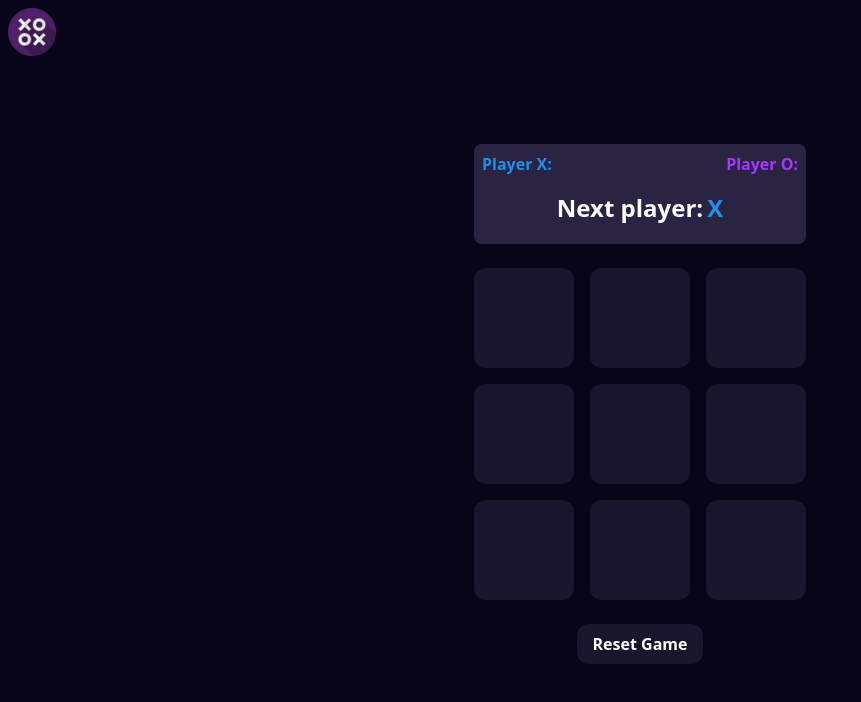
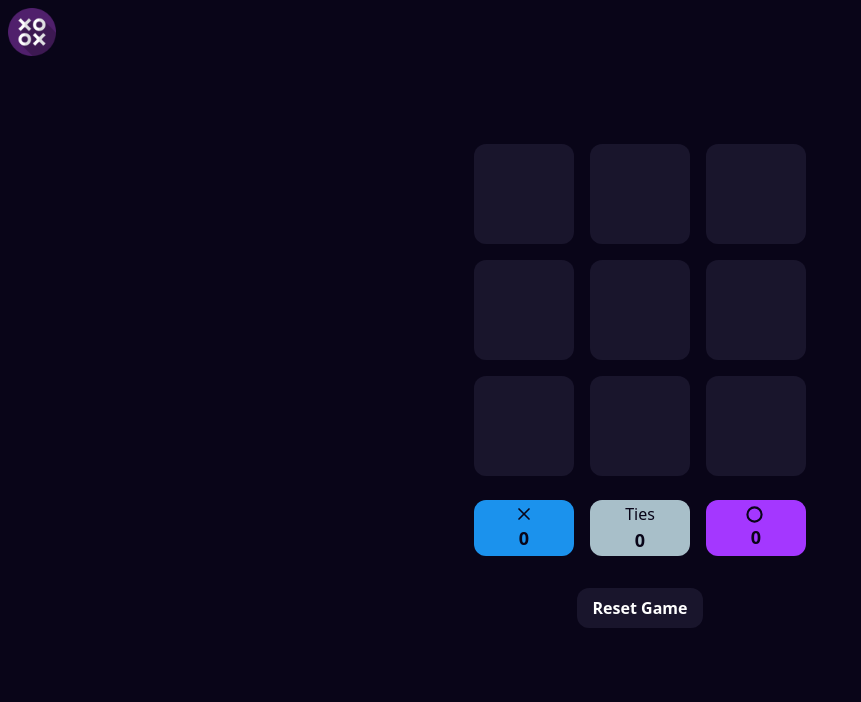
Before and after one commit to IgorDyshuk/tic-tac-toe-game, a React (Vite) app in the folder tic-tac-toe/: page /#/ in a window 1280 px wide. Shown: the top 702 px of the page, without its empty margins (0-861 px from the left). Built offline with nearby package versions, Linux system fonts and the light colour scheme.

Commit message:
Update game page to include score tracking for players

```diff
--- a/tic-tac-toe/src/App.jsx
+++ b/tic-tac-toe/src/App.jsx
@@ -1,7 +1,7 @@
 import "./styles/App.css";
 import './index.css'
 import {HashRouter, Route, Routes} from "react-router-dom";
-import Board from "./pages/game-page.jsx";
+import Board from "./pages/pvp-page.jsx";
 
 
 export default function App() {
--- a/tic-tac-toe/src/components/status.jsx
+++ b/tic-tac-toe/src/components/status.jsx
@@ -1,24 +1,28 @@
-export default function Status({winner, xIsNext}) {
-    const X = <span className={"text-[#1b92ed]"}> X</span>;
-    const O = <span className={"text-[#a437ff]"}> O</span>;
+import {Circle, X} from "lucide-react";
 
-    return (<div className={"pb-2 w-74 sm:w-83 h-[100px] bg-[#2a2342] rounded-lg flex flex-col"}>
-        <div className={"flex justify-between p-2 font-bold"}>
-            <span className={"text-[#1b92ed]"}>Player X:</span>
-            <span className={"text-[#a437ff]"}>Player O:</span>
+export default function Status({xWins, oWins}) {
+    return (<div className={"pb-2 w-74 sm:w-83 flex justify-around gap-4 text-[#090518]"}>
+
+        <div className={"flex flex-col justify-center items-center w-22 rounded-xl sm:w-25 bg-[#1b92ed] p-1"}>
+            <span className={"flex items-center"}>
+                <X size={20}/>
+                <span className={'text-sm'}></span>
+            </span>
+            <span className={"font-bold text-lg"}>{xWins}</span>
         </div>
-        <div className={"flex-1 flex justify-center items-start text-2xl font-bold text-white pt-2"}>
-            {winner ? (<span className={"flex gap-1 items-center"}>
-                Winner: {' '}
-                <span className={winner === "X" ? "text-[#1b92ed]" : "text-[#a437ff]"}>
-                    {winner}
-                </span>
-            </span>) : (
-                <span className={"flex gap-1 items-center"}>
-                    Next player: {' '}
-                    {xIsNext ? X : O}
-                </span>
-            )}
+
+        <div className={"flex flex-col justify-center items-center w-22 rounded-xl sm:w-25 bg-[#a8bfc9]"}>
+            Ties
+            <span className={"font-bold text-lg"}>0</span>
         </div>
+
+        <div className={"flex flex-col justify-center items-center w-22 rounded-xl sm:w-25 bg-[#a437ff] p-1"}>
+            <span className={"flex items-center gap-1 justify-center"}>
+                <Circle size={17} strokeWidth={3}/>
+                <span className={'text-sm'}></span>
+            </span>
+            <span className={"font-bold text-lg"}>{oWins}</span>
+        </div>
+
     </div>)
 }
--- /dev/null
+++ b/tic-tac-toe/src/hooks/use-game-scores.js
@@ -0,0 +1,22 @@
+import {useLocalStorage} from "./use-local-storage.js";
+import {useCallback} from "react";
+
+export function useGameScores() {
+    const [xWins, setXWins] = useLocalStorage("xWins", 0);
+    const [oWins, setOWins] = useLocalStorage("oWins", 0);
+
+    const incrementXWins = useCallback(() => {
+        setXWins((prev) => prev + 1);
+    }, [setXWins]);
+
+    const incrementOWins = useCallback(() => {
+        setOWins((prev) => prev + 1);
+    }, [setOWins]);
+
+    return {
+        xWins,
+        oWins,
+        incrementXWins,
+        incrementOWins,
+    };
+}
--- /dev/null
+++ b/tic-tac-toe/src/hooks/use-local-storage.js
@@ -0,0 +1,23 @@
+import {useEffect, useState} from "react";
+
+export function useLocalStorage(key, initialValue) {
+    const [storedValue, setStoredValue] = useState(() => {
+        try {
+            const item = window.localStorage.getItem(key);
+            return item ? JSON.parse(item) : initialValue;
+        } catch (error) {
+            console.error(error);
+            return initialValue;
+        }
+    })
+
+    useEffect(() => {
+        try {
+            window.localStorage.setItem(key, JSON.stringify(storedValue));
+        } catch (error) {
+            console.error(error);
+        }
+    }, [key, storedValue])
+
+    return [storedValue, setStoredValue];
+}
--- a/tic-tac-toe/src/pages/game-page.jsx
+++ b/tic-tac-toe/src/pages/pvp-page.jsx
@@ -1,15 +1,18 @@
-import {useState} from "react";
+import {useEffect, useState} from "react";
 import {calculateWinner} from "../utils/CalculateWinner.js";
 import {Square} from "../components/Square.jsx";
 import Status from "../components/status.jsx";
 import Cross from "../components/cross.jsx";
 import Zero from "../components/zero.jsx";
 import Header from "../components/Header.jsx";
+import {useGameScores} from "../hooks/use-game-scores.js";
 
 export default function Board() {
 
     const [xIsNext, setXIsNext] = useState(true);
     const [squares, setSquares] = useState(Array(9).fill(null));
+
+    const {xWins, oWins, incrementXWins, incrementOWins} = useGameScores();
 
     const winner = calculateWinner(squares);
     const winnerPlayer = winner ? winner[0] : null;
@@ -31,11 +34,20 @@ export default function Board() {
         setXIsNext(true);
     }
 
+
+    useEffect(() => {
+        if (winnerPlayer === "X") {
+            incrementXWins()
+        } else if (winnerPlayer === "O") {
+            incrementOWins()
+        }
+    }, [winnerPlayer, incrementOWins, incrementXWins])
+
     return (
         <>
             <Header/>
+
             <div className="flex items-center flex-col  gap-6">
-                <Status winner={winnerPlayer} xIsNext={xIsNext}/>
                 <div className="flex flex-col gap-4">
                     {Array(3).fill(null).map((_, row) => (
                         <div key={row} className="flex gap-4">
@@ -60,7 +72,9 @@ export default function Board() {
                         </div>
                     ))}
                 </div>
+                <Status winner={winnerPlayer} xIsNext={xIsNext} xWins={xWins} oWins={oWins}/>
             </div>
+
             <button onClick={resetGame} className="bg-[#19152c] hover:bg-[#2a2342] text-white font-bold py-2 px-4 rounded-xl mt-6">
                 Reset Game
             </button>
```
